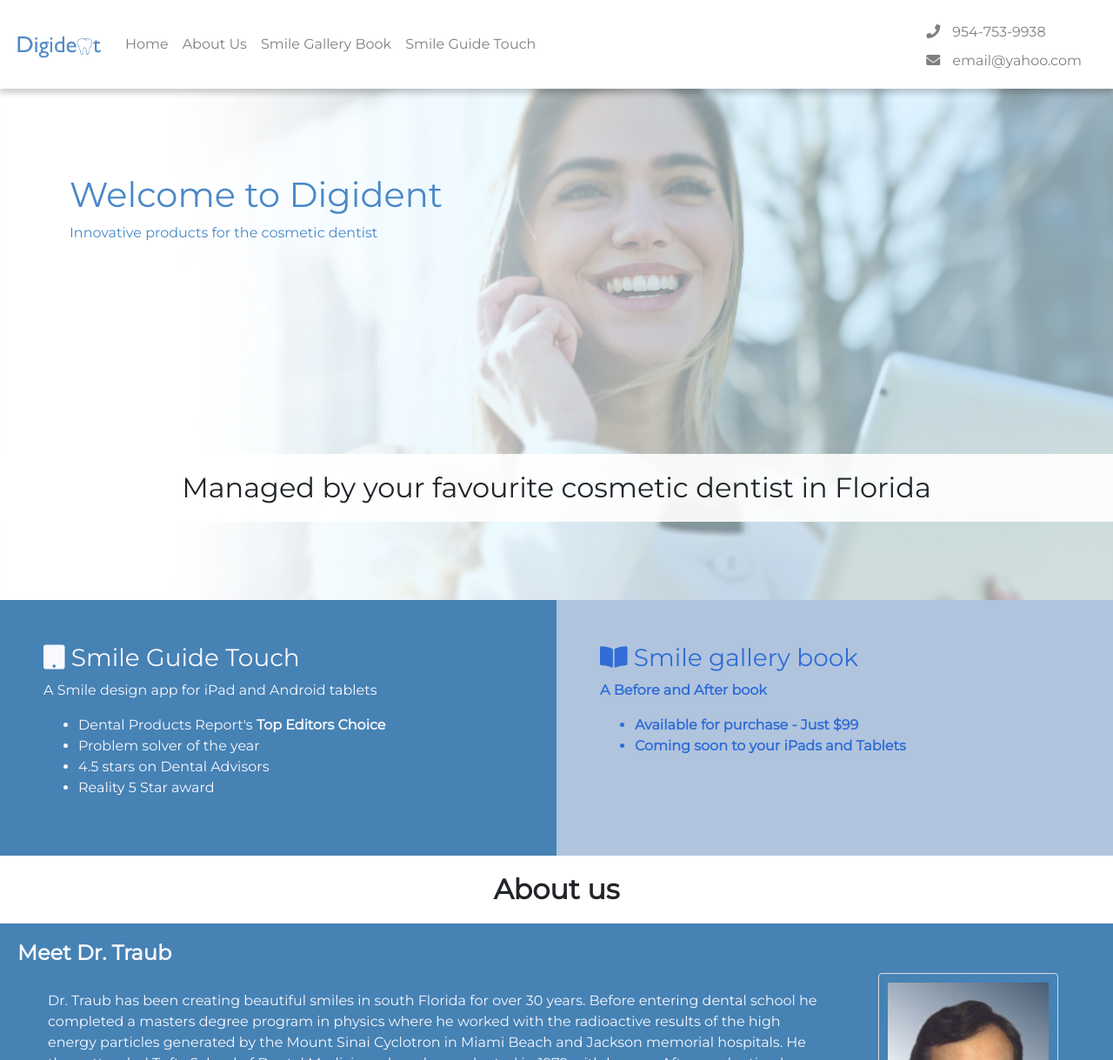
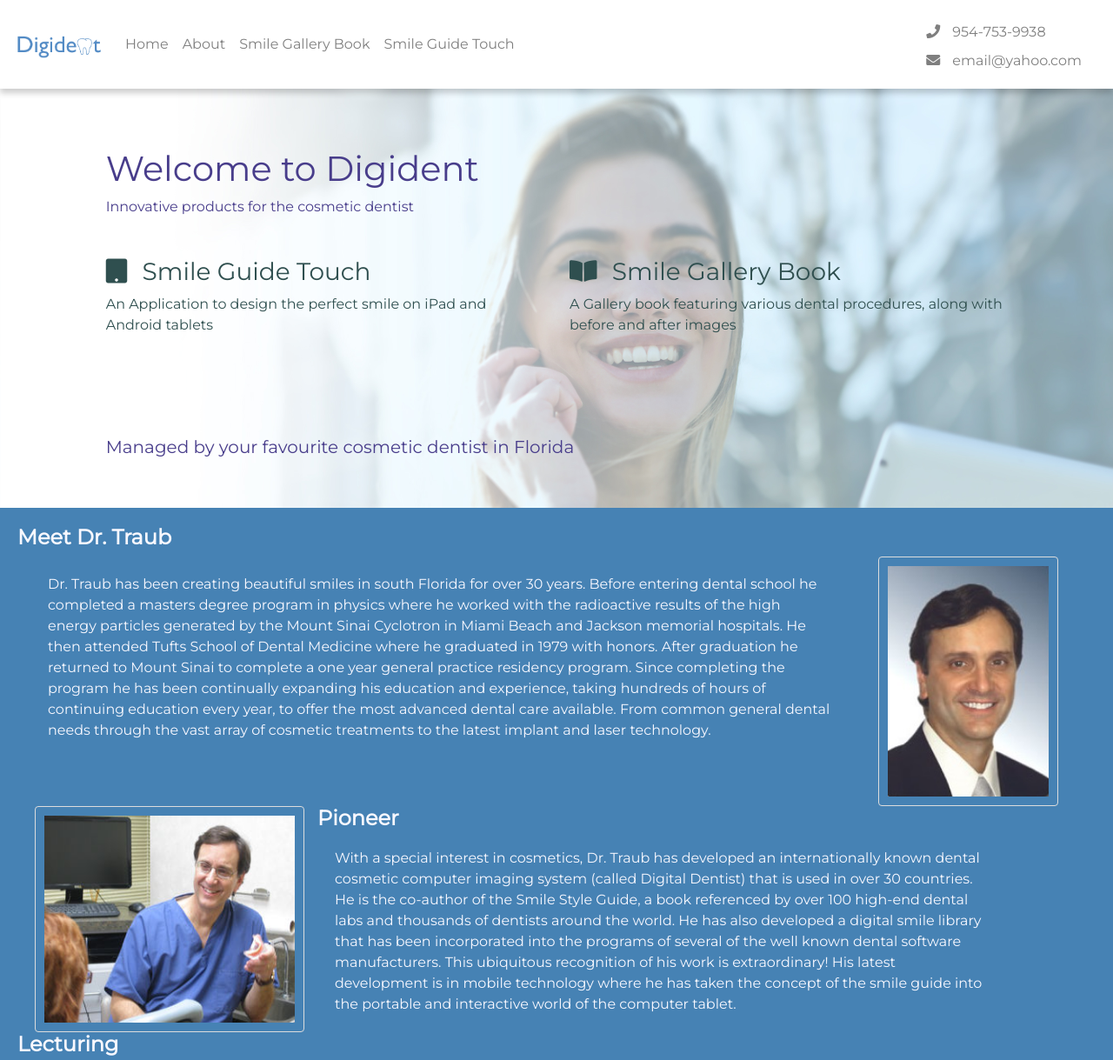
Before and after one commit to raghavaro/digident-website-2, a plain HTML site: page digident-website/index.html in a window 1280 px wide. Shown: the top 1219 px of the page at 87% size. Drawn offline with nearby package versions, Linux system fonts and the light colour scheme.

Commit message:
Fixed Welcome section of home page

```diff
--- a/digident-website/css/style.css
+++ b/digident-website/css/style.css
@@ -43,7 +43,7 @@ body {
   margin-right: 10px;
 }
 
-.body-container {
+.container-fluid {
   padding-left: 0;
   padding-right: 0;
 }
@@ -67,46 +67,23 @@ body {
 }
 
 #welcome {
-  margin: 140px 50px auto;
-  padding: 30px;
-  color: #4888c8;
-  border-radius: 3px;
+  margin-top: 140px;
+  color: darkslateblue;
 }
 
-#tagline {
-  position: absolute;
-  margin-top: 492px;
-  text-align: center;
-  padding: 20px;
-  width: 100%;
-  background-color: rgba(255,255,255,.9);
+#welcome-products {
+  margin-top: 30px;
+  color: darkslategray;
 }
 
-#tagline h2{
+.welcome-product i {
+  margin-right: 10px;
 }
 
-#home-options>div {
-  padding: 50px;
-}
-
-#home-sgt {
-  background-color: steelblue;
-  color: ghostwhite;
-  width: 50%;
-  text-align: left;
-}
-
-#home-sgb {
-  background-color: lightsteelblue;
-  color: #306dd6;
-  font-weight: bold;
-  width: 50%;
-  text-align: left;
-}
-
-.no-bullets
-{
-  list-style: none;
+#welcome-footer {
+  margin-top: 100px;
+  margin-bottom: 50px;
+  color: darkslateblue;
 }
 
 
--- a/digident-website/index.html
+++ b/digident-website/index.html
@@ -26,7 +26,7 @@
             <a class="nav-link" href="index.html">Home<span class="sr-only">(current)</span></a>
           </li>
           <li class="nav-item">
-            <a class="nav-link" href="#at_about">About Us</a>
+            <a class="nav-link" href="#at_about">About</a>
           </li>
           <li class="nav-item">
             <a class="nav-link" href="#at_smile_gallery">Smile Gallery Book</a>
@@ -43,37 +43,32 @@
     </nav>
 
     <div style="clear: both;"></div>
-    <div class="container-fluid body-container">
-      <div class="row" id="home">
-        <div id="welcome">
+    <div class="container-fluid">
+      <div class="container-fluid" id="home">
+        <div class="row" id="welcome">
+          <div class="col-11 offset-1">
           <h1>Welcome to Digident</h1>
+          </div>
+          <div class="col-11 offset-1">
           <p>Innovative products for the cosmetic dentist</p>
+          </div>
         </div>
-        <h2 id="tagline">Managed by your favourite cosmetic dentist in Florida</h2>
-      </div>
-      <div class="row" id="home-options">
-        <div id="home-sgt">
-          <h3><i class="fas fa-tablet"></i> Smile Guide Touch</h3>
-          <p>A Smile design app for iPad and Android tablets</p>
-          <ul>
-            <li>Dental Products Report's <strong>Top Editors Choice</strong></li>
-            <li>Problem solver of the year</li>
-            <li>4.5 stars on Dental Advisors</li>
-            <li>Reality 5 Star award</li>
-          </ul>
+        <div class="row" id="welcome-products">
+          <div class="welcome-product offset-1 col-5">
+            <h3><i class="fas fa-tablet"></i> Smile Guide Touch</h3>
+            <p>An Application to design the perfect smile on iPad and Android tablets</p>
+          </div>
+          <div class="welcome-product col-5">
+            <h3><i class="fas fa-book-open"></i> Smile Gallery Book</h3>
+            <p>A Gallery book featuring various dental procedures, along with before and after images</p>
+          </div>
         </div>
-        <div id="home-sgb">
-          <h3><i class="fas fa-book-open"></i> Smile gallery book</h3>
-          <p>A Before and After book</p>
-          <ul>
-            <li>Available for purchase - Just $99</li>
-            <li>Coming soon to your iPads and Tablets</li>
-          </ul>
+        <div class="row" id="welcome-footer">
+          <div class="offset-1 col-10">
+            <h5>Managed by your favourite cosmetic dentist in Florida</h5>
         </div>
       </div>
-      <a name="at_about"></a>
       <div class="about">
-        <h2 class="heading">About us</h2>
         <div class="about_container">
           <h4>Meet Dr. Traub</h4>
           <div class="row">
```
